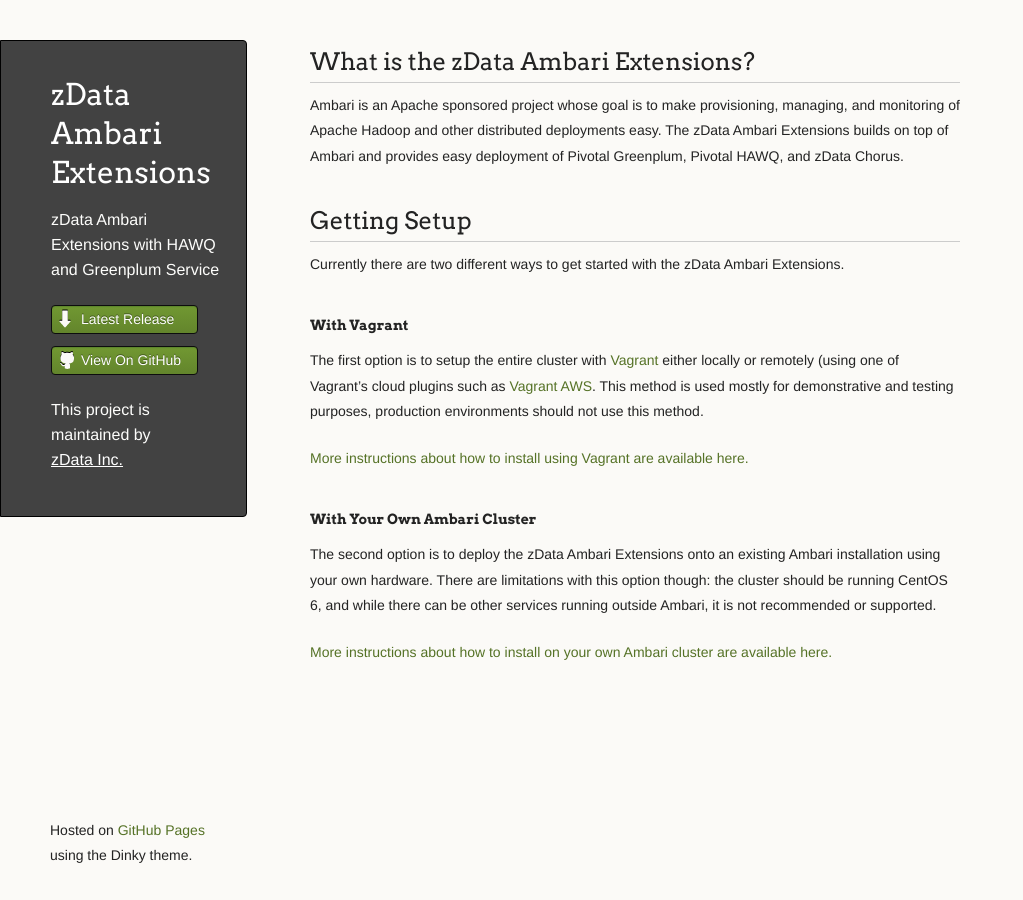
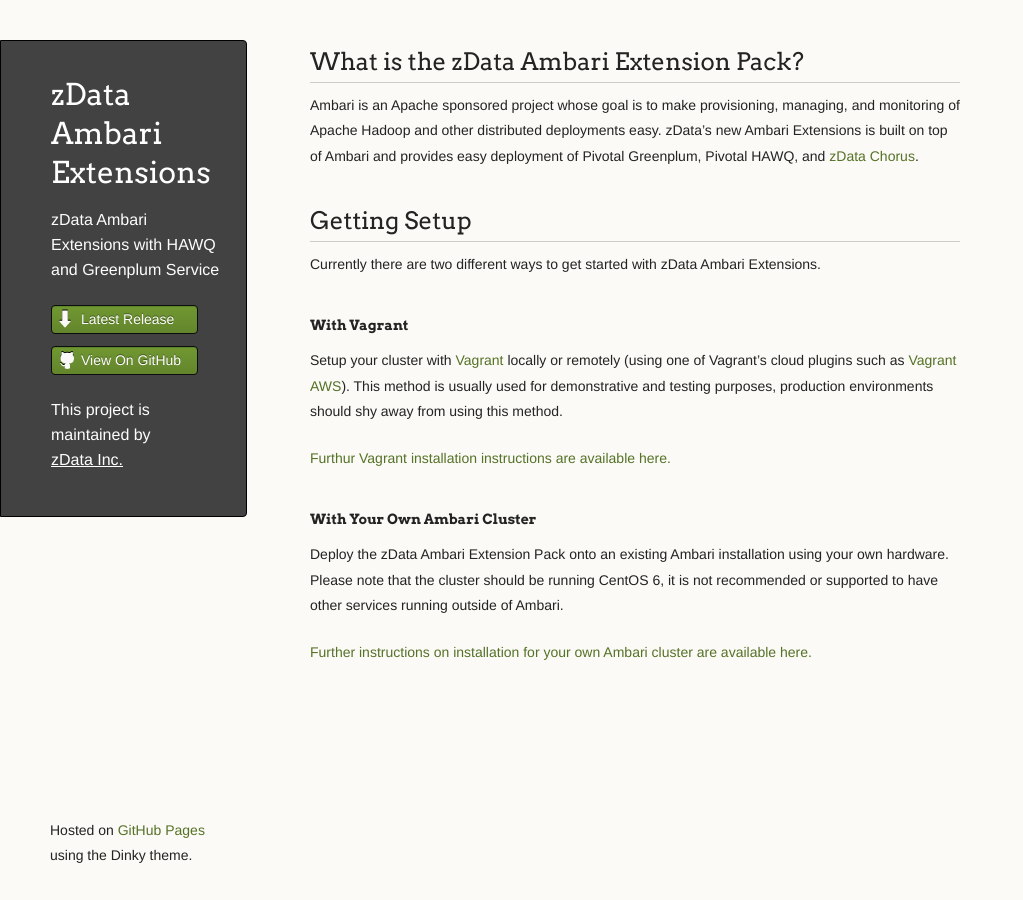
Before and after one commit to zdata-inc/ambari-extensions, a Jekyll site: the page built from index.md, in a window 1280 px wide. Shown: the whole page, without its empty margins (0-1023 px from the left). Built offline with Jekyll 4.4.1, drawn with Linux system fonts in a browser that asks for light colours; Markdown is read by kramdown in place of the engine named in the settings.

Commit message:
Update content on homepage

```diff
--- a/index.md
+++ b/index.md
@@ -3,23 +3,22 @@
 title: zData Ambari Extensions
 ---
 
-What is the zData Ambari Extensions?
+What is the zData Ambari Extension Pack?
 -------------------------------
 
-Ambari is an Apache sponsored project whose goal is to make provisioning, managing, and monitoring of Apache Hadoop and other distributed deployments easy.  The zData Ambari Extensions builds on top of Ambari and provides easy deployment of Pivotal Greenplum, Pivotal HAWQ, and zData Chorus.
-
+Ambari is an Apache sponsored project whose goal is to make provisioning, managing, and monitoring of Apache Hadoop and other distributed deployments easy. zData's new Ambari Extensions is built on top of Ambari and provides easy deployment of Pivotal Greenplum, Pivotal HAWQ, and [zData Chorus](http://www.zdatainc.com/zdata-chorus).
 
 Getting Setup
 -------------
 
-Currently there are two different ways to get started with the zData Ambari Extensions.
+Currently there are two different ways to get started with zData Ambari Extensions.
 
 #### With Vagrant
-The first option is to setup the entire cluster with [Vagrant](https://www.vagrantup.com/) either locally or remotely (using one of Vagrant's cloud plugins such as [Vagrant AWS](https://github.com/mitchellh/vagrant-aws).  This method is used mostly for demonstrative and testing purposes, production environments should not use this method.
+Setup your cluster with [Vagrant](https://www.vagrantup.com/) locally or remotely (using one of Vagrant's cloud plugins such as [Vagrant AWS](https://github.com/mitchellh/vagrant-aws)). This method is usually used for demonstrative and testing purposes, production environments should shy away from using this method.
 
-[More instructions about how to install using Vagrant are available here.]({{ site.baseurl }}/getting-setup/with-vagrant.html)
+[Furthur Vagrant installation instructions are available here.]({{ site.baseurl }}/getting-setup/with-vagrant.html)
 
 #### With Your Own Ambari Cluster
-The second option is to deploy the zData Ambari Extensions onto an existing Ambari installation using your own hardware.  There are limitations with this option though: the cluster should be running CentOS 6, and while there can be other services running outside Ambari, it is not recommended or supported.
+Deploy the zData Ambari Extension Pack onto an existing Ambari installation using your own hardware. Please note that the cluster should be running CentOS 6, it is not recommended or supported to have other services running outside of Ambari.
 
-[More instructions about how to install on your own Ambari cluster are available here.]({{ site.baseurl }}/getting-setup/on-your-own-hardware.html)
+[Further instructions on installation for your own Ambari cluster are available here.]({{ site.baseurl }}/getting-setup/on-your-own-hardware.html)
```
